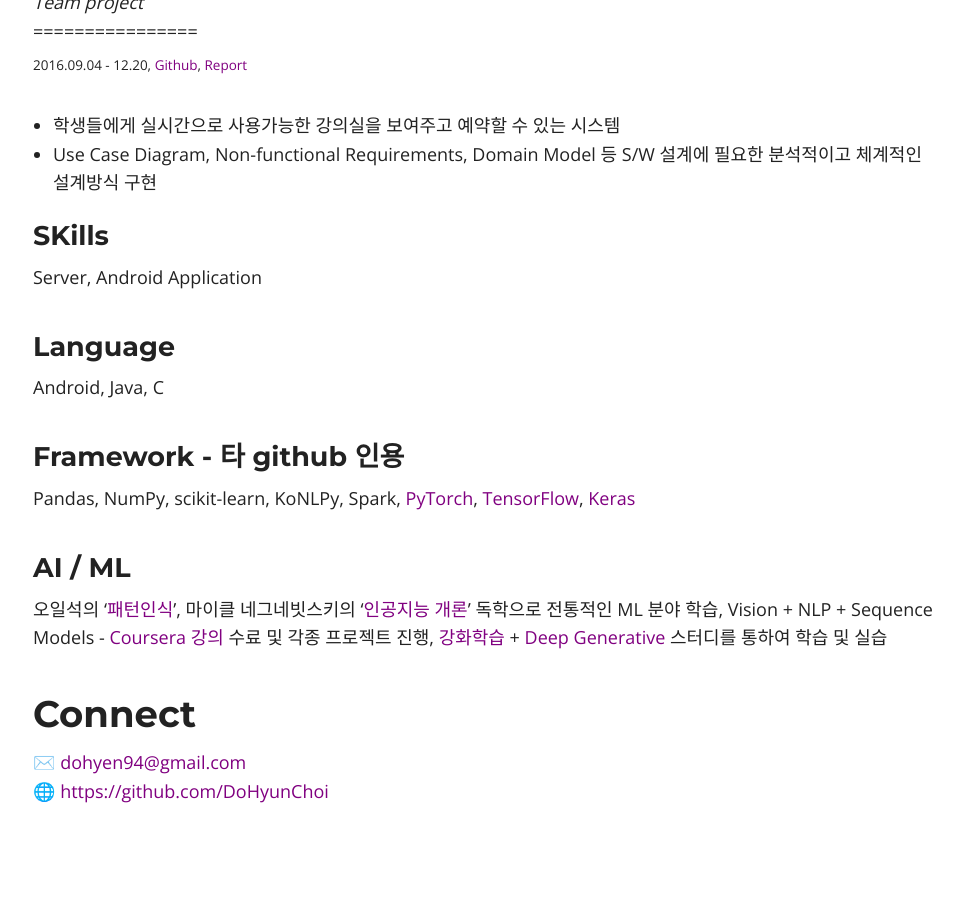
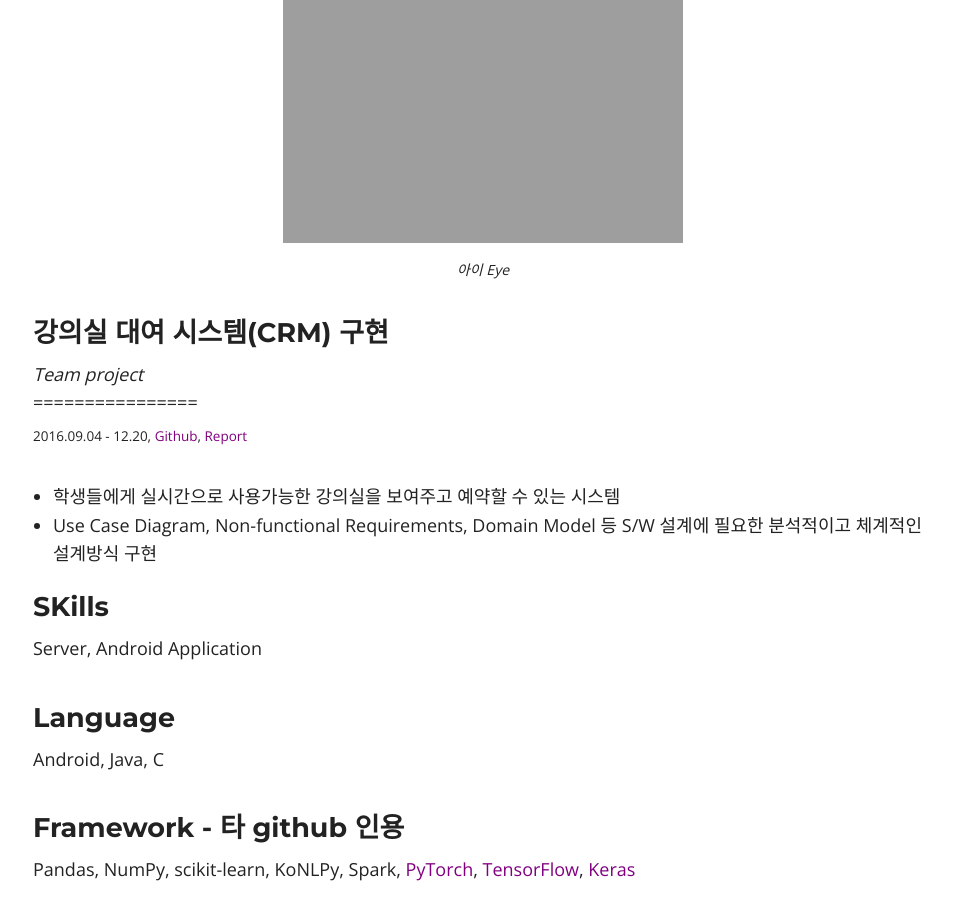
Before and after one commit to DoHyunChoi/dohyunchoi.github.io, a Jekyll site: the page built from about.md, in a window 1280 px wide and 900 px high, scrolled down 1879 px. Shown: the whole window, without its empty margins (157-1120 px from the left). Built offline with Jekyll 4.4.1, drawn with Linux system fonts in a browser that asks for light colours; nearby versions of some CDN libraries.

Commit message:
Update about.md

```diff
--- a/about.md
+++ b/about.md
@@ -57,6 +57,10 @@ This is my personal blog. It currently has {{ site.posts | size }} posts in {{ s
 * 송도 모 셋탑박스 업체와 협력하여 카메라 모듈 연동, TV프로그램 정보 조회 합동
   구현
 * Server, Android Application 개발 총괄
+<figure>
+  <img src="{{ site.url }}/images/09.jpg" alt="아이 Eye">
+  <figcaption>아이 Eye</figcaption>
+</figure>
 
 ### 강의실 대여 시스템(CRM) 구현
 *Team project*
```
